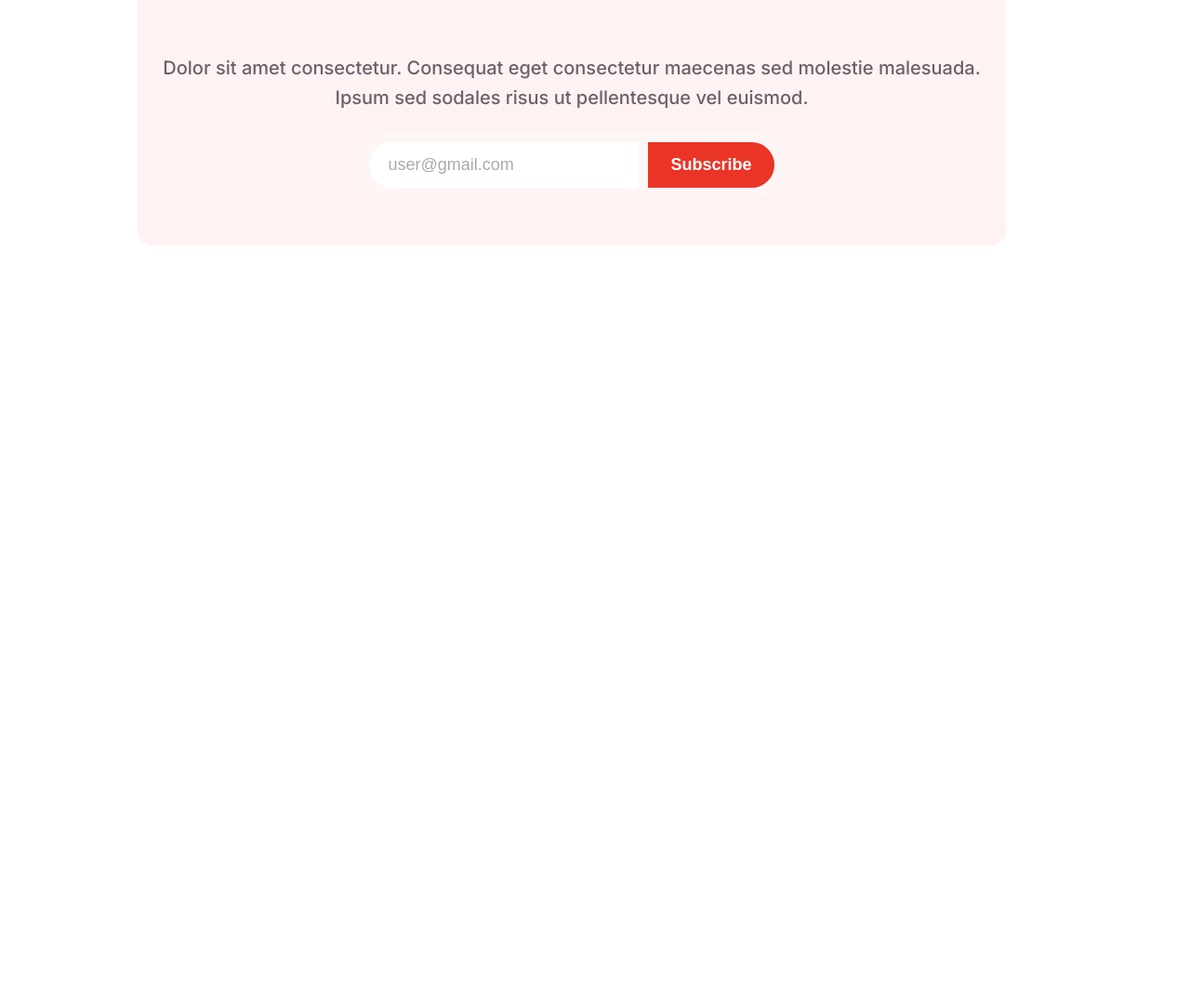
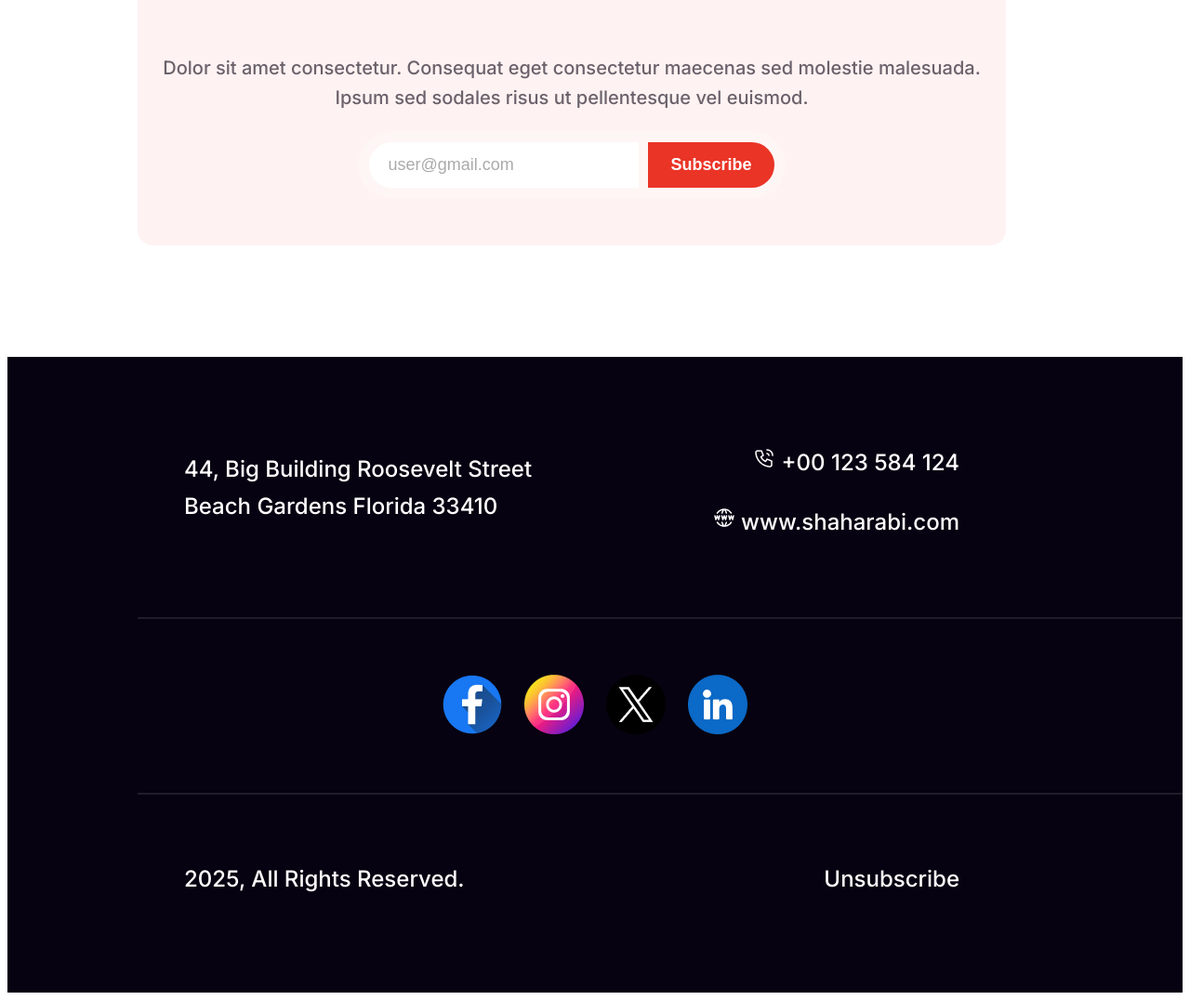
Before and after one commit to ShaharabiTuhin/PH, a plain HTML site: page M1/Task/new-year-offer-resources/index.html in a window 1280 px wide. Shown: the part 6829-7905 px from the top of the page at 93% size. Before the commit the page ends 7101 px from the top, so only its background shows below. Drawn offline with Linux system fonts and the light colour scheme.

Commit message:
Mod 6 task done

```diff
--- a/M1/Task/new-year-offer-resources/index.html
+++ b/M1/Task/new-year-offer-resources/index.html
@@ -91,8 +91,30 @@
             </div>
         </section>
     </main>
-    <footer class="foot">
-
+    <footer>
+        <div>
+            <div class="foot">
+                <div>
+                    <h4>44, Big Building Roosevelt Street <br>Beach Gardens Florida 33410</h4>
+                </div>
+                <div>
+                    <h3><img src="icons/Call.png" alt=""> +00 123 584 124</h4>
+                    <h3><img src="icons/Website.png" alt=""> www.shaharabi.com</h4>
+                </div>
+            </div>
+            <hr class="custom-hr" />
+            <div class="foot-icon">
+                <div><img src="icons/Facebook.png" alt=""></div>
+                <div><img src="icons/Instagram.png" alt=""></div>
+                <div><img src="icons/Twitter.png" alt=""></div>
+                <div><img src="icons/Linkedin.png" alt=""></div>
+            </div>
+            <hr class="custom-hr" />
+            <div class="foot">
+                <div><h4>2025, All Rights Reserved.</h4></div>
+                <div><h4>Unsubscribe</h4></div>
+            </div>
+        </div>
     </footer>
 </body>
 </html>
--- a/M1/Task/new-year-offer-resources/style.css
+++ b/M1/Task/new-year-offer-resources/style.css
@@ -11,6 +11,52 @@
   font-optical-sizing: auto;
   /* font-weight: <weight>; */
   font-style: normal;
+}
+.custom-hr {
+    position: absolute;
+    width: 1320px;
+    height: 0;
+    margin-left: 140px;
+    border: 0.5px solid rgba(255, 255, 255, 0.1);
+}
+.foot{
+    display: flex;
+    justify-content: space-between;
+    margin-left: 140px;
+    margin-right: 190px;
+    padding: 50px;
+}
+.foot-icon{
+    padding: 50px;
+    margin-top: 20px;
+    display: flex;
+    justify-content: center;
+    gap: 24px;
+}
+footer h3{
+    color: rgb(255, 255, 255);
+    font-family: Inter;
+    font-size: 24px;
+    font-weight: 500;
+    line-height: 40px;
+    letter-spacing: 0%;
+    text-align: right;
+}
+footer h4{
+    color: rgb(255, 255, 255);
+    font-family: Inter;
+    font-size: 24px;
+    font-weight: 500;
+    line-height: 40px;
+    letter-spacing: 0%;
+    text-align: left;
+}
+footer{
+    height: 600;
+    background-color: rgb(7, 2, 17);
+    margin-top: 120px;
+    padding-bottom: 20px;
+    padding-top: 20px;
 }
 .newsletter-box {
   display: flex;
```
Also changed, not shown: M1/Task/new-year-offer-resources/images/icons.png (added).
